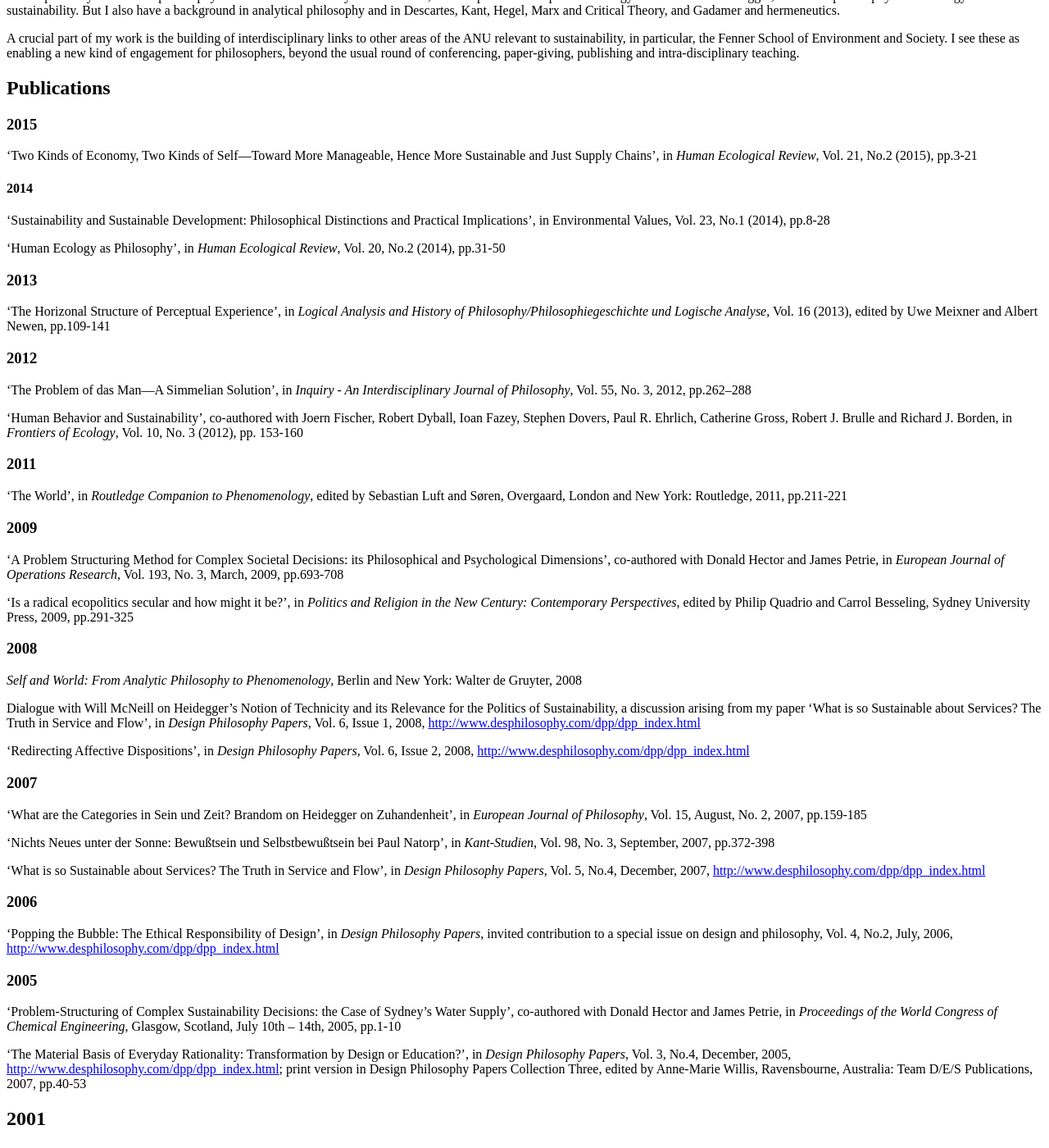
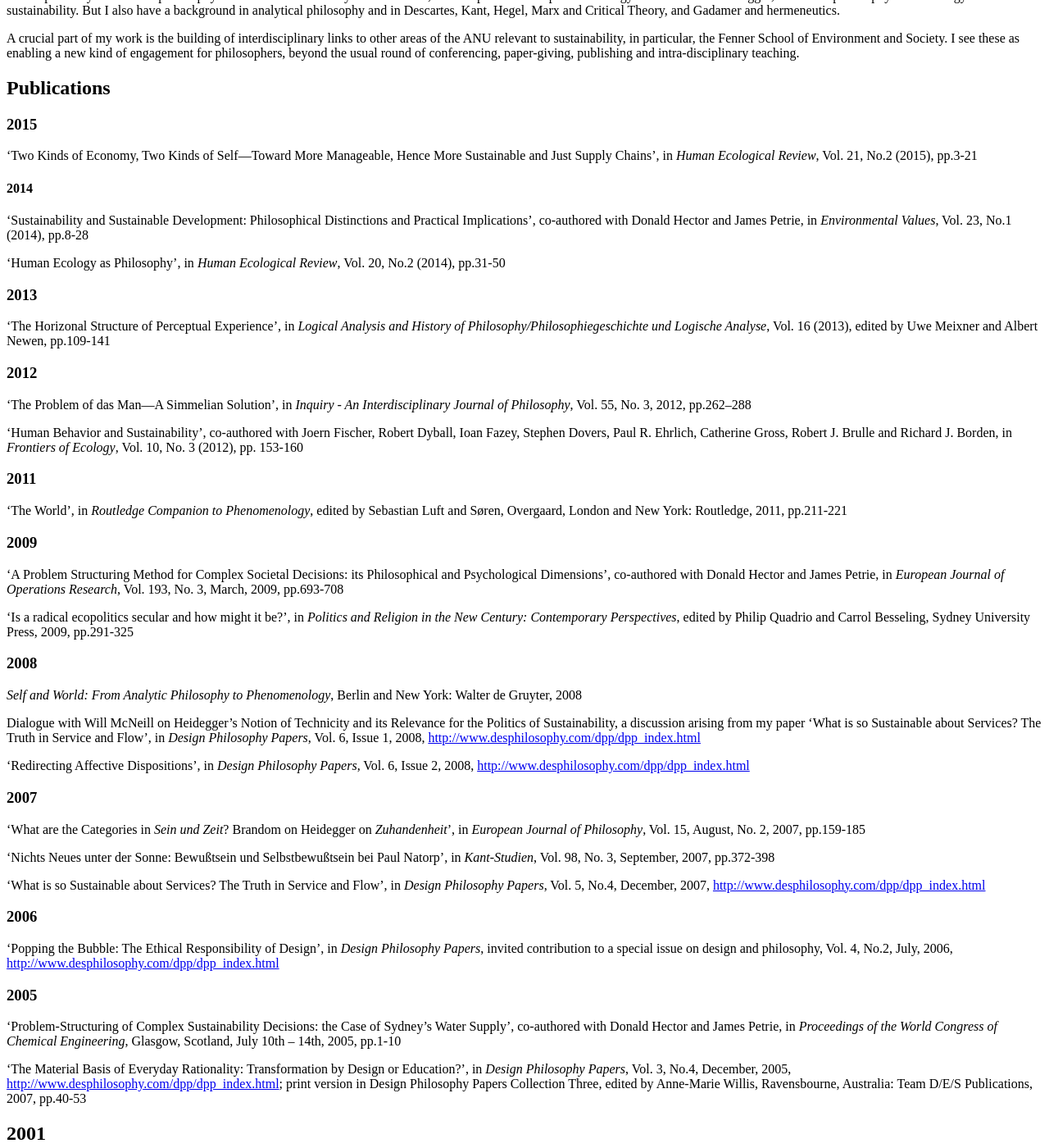
Before and after one commit to klepas/bruins-site, a Jekyll site: the page built from about.md, in a window 1280 px wide and 1400 px high, scrolled down 1188 px. Shown: the whole window at 82% size. Built offline with Jekyll 4.4.1, drawn with Linux system fonts in a browser that asks for light colours; nearby versions of some CDN libraries; some web fonts are replaced.

Commit message:
Slight changes to publication list

```diff
--- a/about.md
+++ b/about.md
@@ -20,7 +20,7 @@ A crucial part of my work is the building of interdisciplinary links to other ar
 
 #### 2014
 
-‘Sustainability and Sustainable Development: Philosophical Distinctions and Practical Implications’, in Environmental Values, Vol. 23, No.1 (2014), pp.8-28
+‘Sustainability and Sustainable Development: Philosophical Distinctions and Practical Implications’, co-authored with Donald Hector and James Petrie, in _Environmental Values_, Vol. 23, No.1 (2014), pp.8-28
 
 ‘Human Ecology as Philosophy’, in _Human Ecological Review_, Vol. 20, No.2 (2014), pp.31-50
 
@@ -54,7 +54,7 @@ Dialogue with Will McNeill on Heidegger’s Notion of Technicity and its Relevan
 
 ### 2007
 
-‘What are the Categories in Sein und Zeit? Brandom on Heidegger on Zuhandenheit’, in _European Journal of Philosophy_, Vol. 15, August, No. 2, 2007, pp.159-185
+‘What are the Categories in _Sein und Zeit_? Brandom on Heidegger on _Zuhandenheit_’, in _European Journal of Philosophy_, Vol. 15, August, No. 2, 2007, pp.159-185
 
 ‘Nichts Neues unter der Sonne: Bewußtsein und Selbstbewußtsein bei Paul Natorp’, in _Kant-Studien_, Vol. 98, No. 3, September, 2007, pp.372-398
 
```
